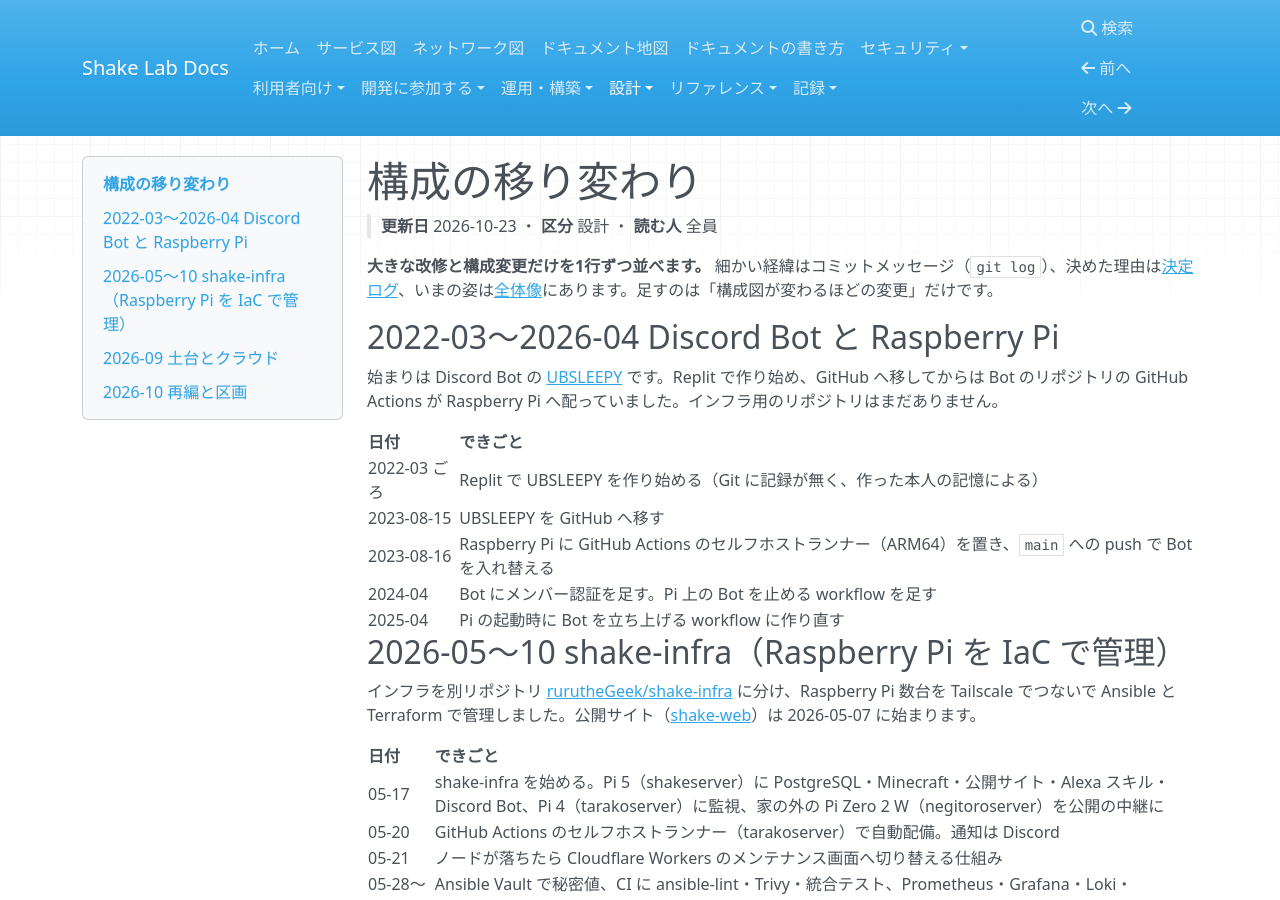
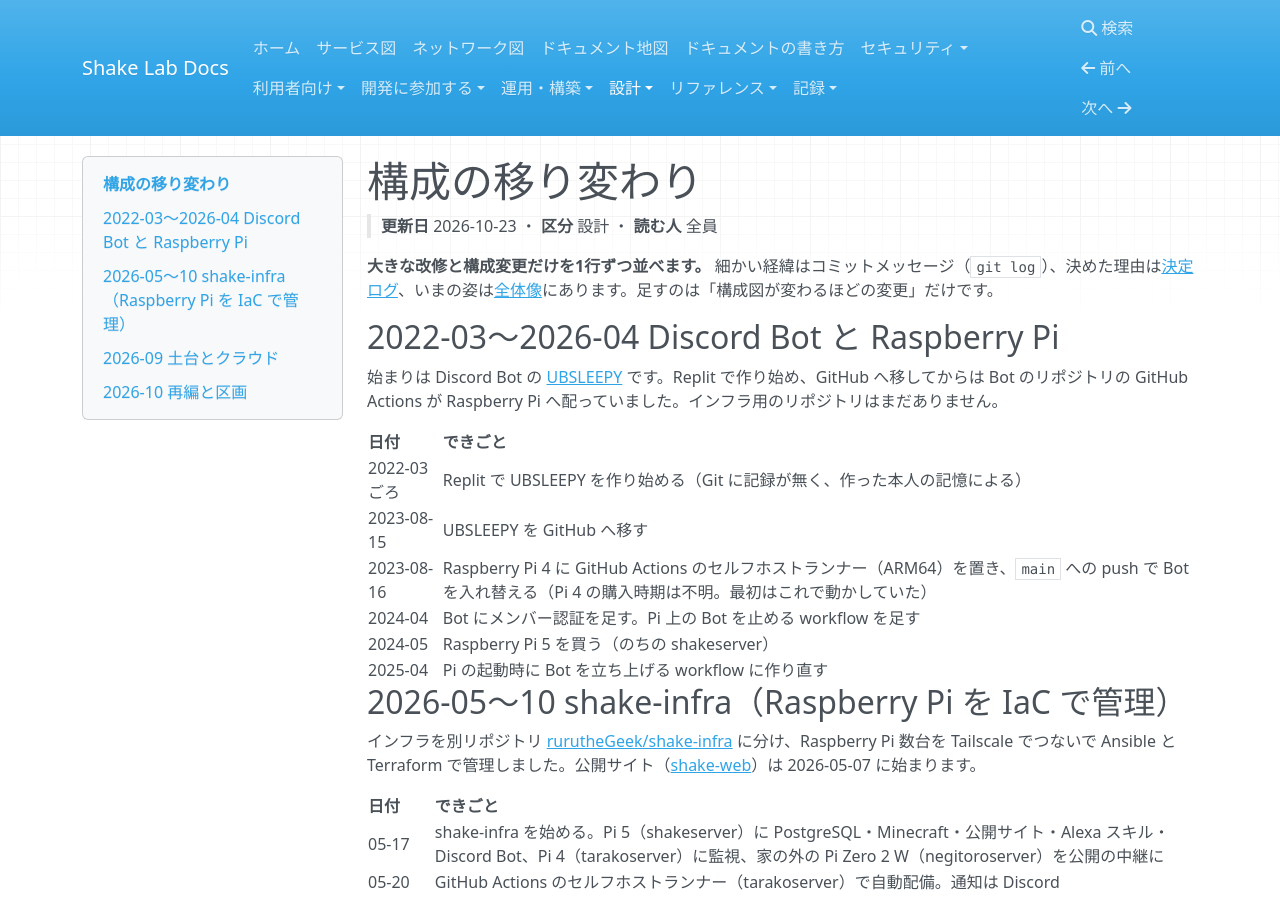
Before and after one commit to rurutheGeek/shake-cloud, an MkDocs documentation site: the page built from docs/architecture/history.md, in a window 1280 px wide and 900 px high. Built offline with MkDocs 1.6.1, drawn with Linux system fonts in a browser that asks for light colours; nearby versions of some CDN libraries; a script that is not in the unit is left out.

Commit message:
docs(history): Raspberry Pi 4 で動かし始め、2024-05 に Pi 5 を買ったことを足す
Co-Authored-By: Claude Opus 5.5 <noreply@anthropic.com>

```diff
--- a/docs/architecture/history.md
+++ b/docs/architecture/history.md
@@ -22,8 +22,9 @@ tags:
 | --- | --- |
 | 2022-03 ごろ | Replit で UBSLEEPY を作り始める（Git に記録が無く、作った本人の記憶による） |
 | 2023-08-15 | UBSLEEPY を GitHub へ移す |
-| 2023-08-16 | Raspberry Pi に GitHub Actions のセルフホストランナー（ARM64）を置き、`main` への push で Bot を入れ替える |
+| 2023-08-16 | Raspberry Pi 4 に GitHub Actions のセルフホストランナー（ARM64）を置き、`main` への push で Bot を入れ替える（Pi 4 の購入時期は不明。最初はこれで動かしていた） |
 | 2024-04 | Bot にメンバー認証を足す。Pi 上の Bot を止める workflow を足す |
+| 2024-05 | Raspberry Pi 5 を買う（のちの shakeserver） |
 | 2025-04 | Pi の起動時に Bot を立ち上げる workflow に作り直す |
 
 ## 2026-05〜10 shake-infra（Raspberry Pi を IaC で管理）
```
